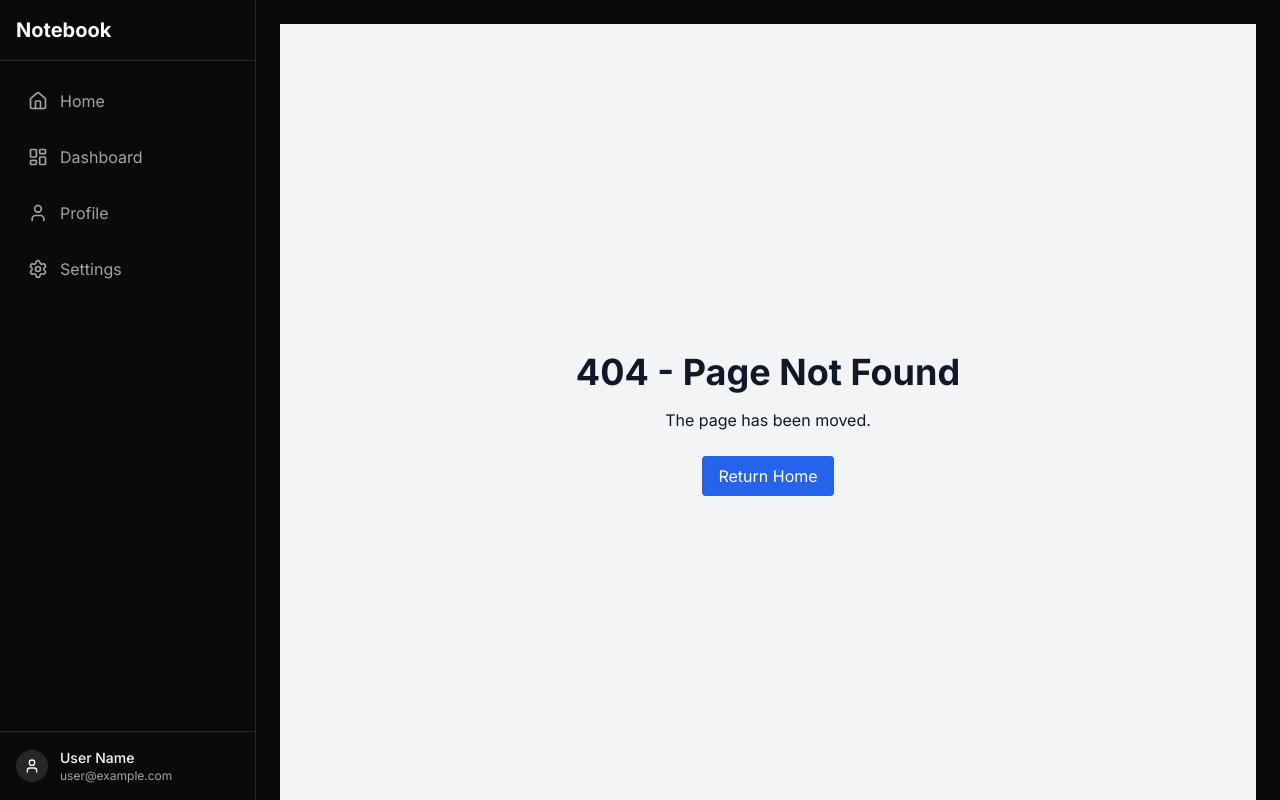
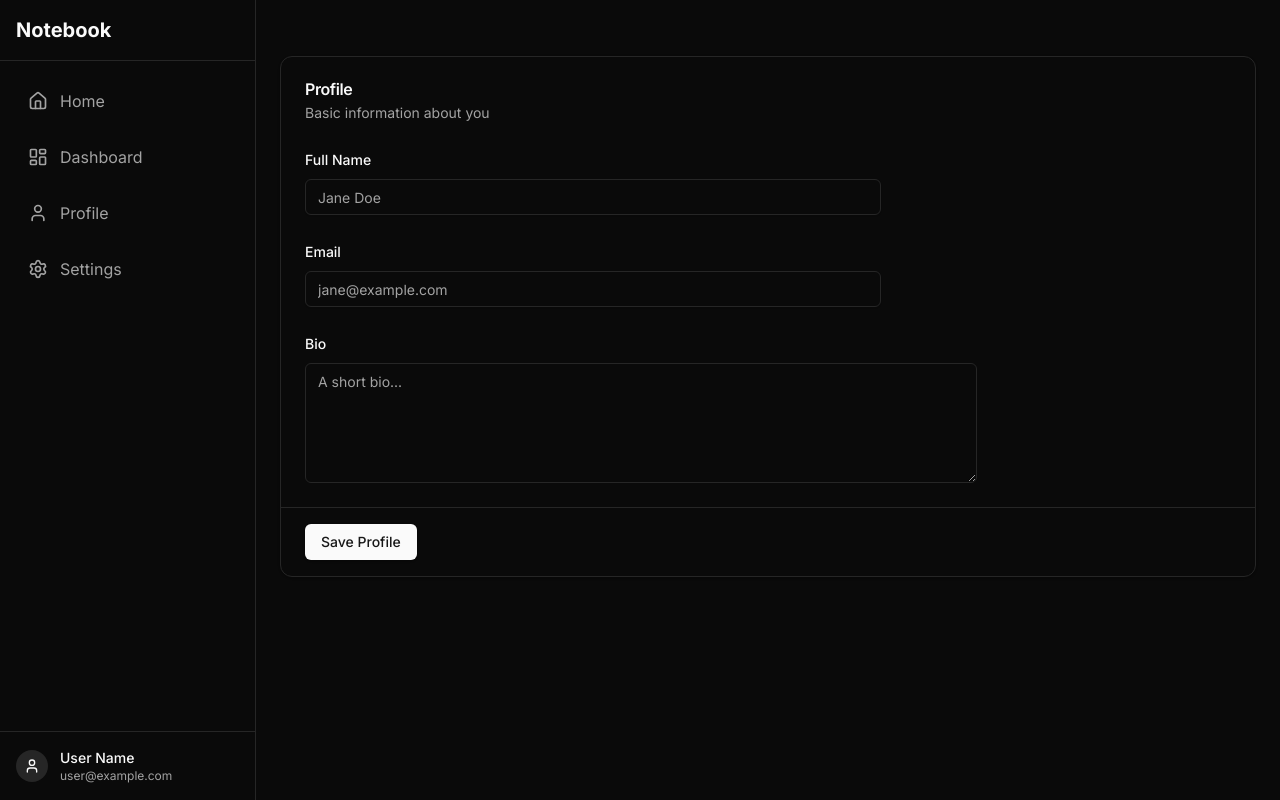
Before and after one commit to mesbahtanvir/personal-notebook, a Next.js app: page /profile in a window 1280 px wide. Before the commit this address had no page. Built offline with nearby package versions, Linux system fonts and the light colour scheme.

Commit message:
update setting and add profile page

```diff
--- /dev/null
+++ b/src/app/profile/page.tsx
@@ -0,0 +1,92 @@
+"use client";
+
+import { useEffect, useState } from "react";
+import { useForm } from "react-hook-form";
+import { Card, CardContent, CardDescription, CardFooter, CardHeader, CardTitle } from "@/components/ui/card";
+import { Input } from "@/components/ui/input";
+import { Label } from "@/components/ui/label";
+import { Button } from "@/components/ui/button";
+import { useToast } from "@/hooks/use-toast";
+
+type ProfileForm = {
+  fullName: string;
+  email: string;
+  bio: string;
+};
+
+export default function ProfilePage() {
+  const { toast } = useToast();
+  const [isLoading, setIsLoading] = useState(true);
+  const { register, handleSubmit, setValue } = useForm<ProfileForm>({
+    defaultValues: {
+      fullName: "",
+      email: "",
+      bio: "",
+    },
+  });
+
+  useEffect(() => {
+    try {
+      const saved = localStorage.getItem("profile");
+      if (saved) {
+        const data = JSON.parse(saved) as ProfileForm;
+        Object.entries(data).forEach(([k, v]) => setValue(k as keyof ProfileForm, v as any));
+      }
+    } catch (e) {
+      console.error("Failed to load profile:", e);
+    } finally {
+      setIsLoading(false);
+    }
+  }, [setValue]);
+
+  const onSubmit = (data: ProfileForm) => {
+    try {
+      localStorage.setItem("profile", JSON.stringify(data));
+      toast({ title: "Profile saved", description: "Your profile has been updated." });
+    } catch (e) {
+      console.error("Failed to save profile:", e);
+      toast({ title: "Error", description: "Could not save profile.", variant: "destructive" });
+    }
+  };
+
+  if (isLoading) {
+    return <div className="flex items-center justify-center h-64">Loading profile...</div>;
+  }
+
+  return (
+    <div className="container mx-auto py-8">
+      <Card>
+        <CardHeader>
+          <CardTitle>Profile</CardTitle>
+          <CardDescription>Basic information about you</CardDescription>
+        </CardHeader>
+        <form onSubmit={handleSubmit(onSubmit)}>
+          <CardContent className="space-y-6">
+            <div className="space-y-2 max-w-xl">
+              <Label htmlFor="fullName">Full Name</Label>
+              <Input id="fullName" placeholder="Jane Doe" {...register("fullName")} />
+            </div>
+
+            <div className="space-y-2 max-w-xl">
+              <Label htmlFor="email">Email</Label>
+              <Input id="email" type="email" placeholder="jane@example.com" {...register("email")} />
+            </div>
+
+            <div className="space-y-2 max-w-2xl">
+              <Label htmlFor="bio">Bio</Label>
+              <textarea
+                id="bio"
+                className="input w-full min-h-[120px]"
+                placeholder="A short bio..."
+                {...register("bio")}
+              />
+            </div>
+          </CardContent>
+          <CardFooter className="border-t px-6 py-4">
+            <Button type="submit">Save Profile</Button>
+          </CardFooter>
+        </form>
+      </Card>
+    </div>
+  );
+}
--- a/src/app/settings/page.tsx
+++ b/src/app/settings/page.tsx
@@ -31,6 +31,7 @@ export default function SettingsPage() {
       autoSave: true,
     },
   });
+  const [syncing, setSyncing] = useState(false);
 
   // Load saved settings from localStorage on component mount
   useEffect(() => {
@@ -71,6 +72,26 @@ export default function SettingsPage() {
         description: 'Failed to save settings. Please try again.',
         variant: 'destructive',
       });
+    }
+  };
+
+  const handleCloudSync = async () => {
+    if (syncing) return;
+    setSyncing(true);
+    try {
+      await new Promise((r) => setTimeout(r, 1200));
+      toast({
+        title: 'Cloud sync complete',
+        description: 'Your Focus Notebook is up to date.',
+      });
+    } catch (e) {
+      toast({
+        title: 'Cloud sync failed',
+        description: 'Please try again.',
+        variant: 'destructive',
+      });
+    } finally {
+      setSyncing(false);
     }
   };
 
@@ -183,6 +204,18 @@ export default function SettingsPage() {
                 onCheckedChange={(checked) => setValue('autoSave', checked)}
               />
             </div>
+
+            <div className="flex items-center justify-between">
+              <div className="space-y-0.5">
+                <Label>Focus Notebook Cloud Sync</Label>
+                <p className="text-sm text-muted-foreground">
+                  Sync your notes to the cloud on demand
+                </p>
+              </div>
+              <Button onClick={handleCloudSync} disabled={syncing}>
+                {syncing ? 'Syncing…' : 'Sync Now'}
+              </Button>
+            </div>
           </CardContent>
 
           <CardFooter className="border-t px-6 py-4">
```
